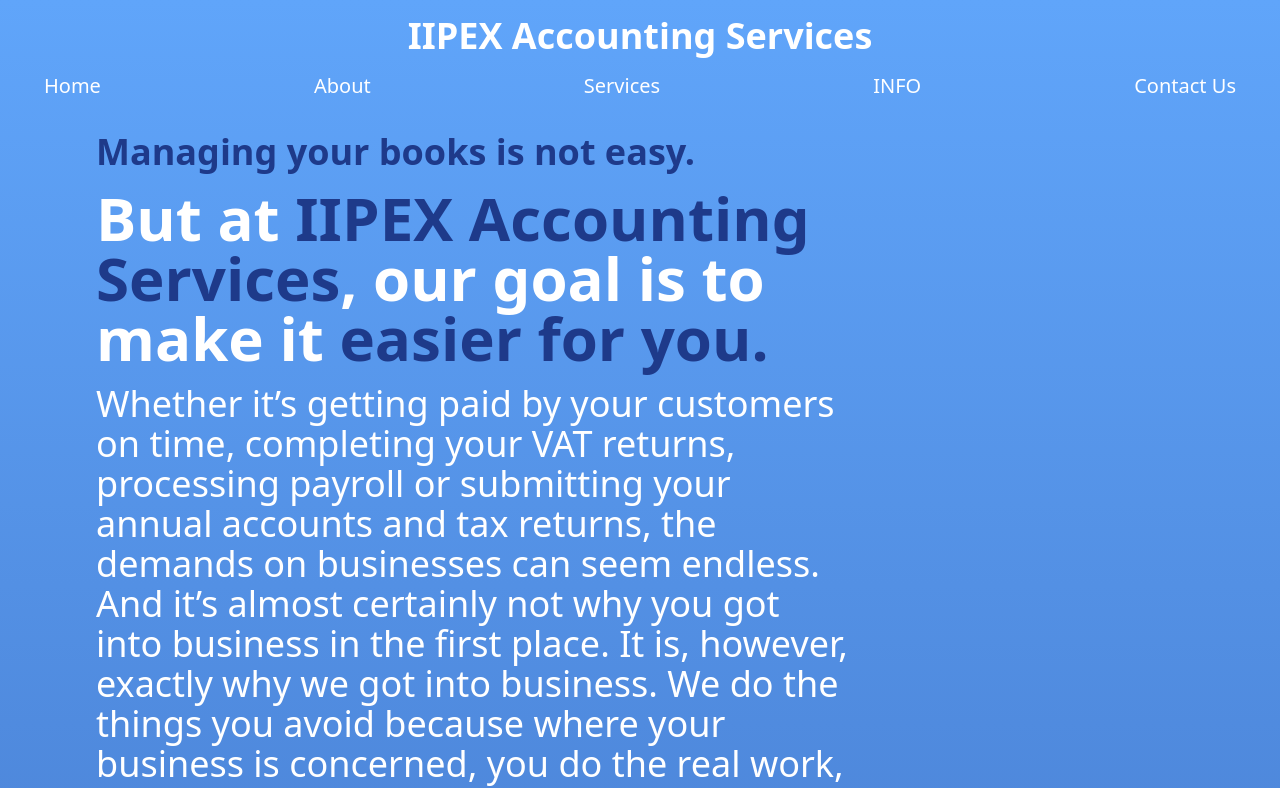
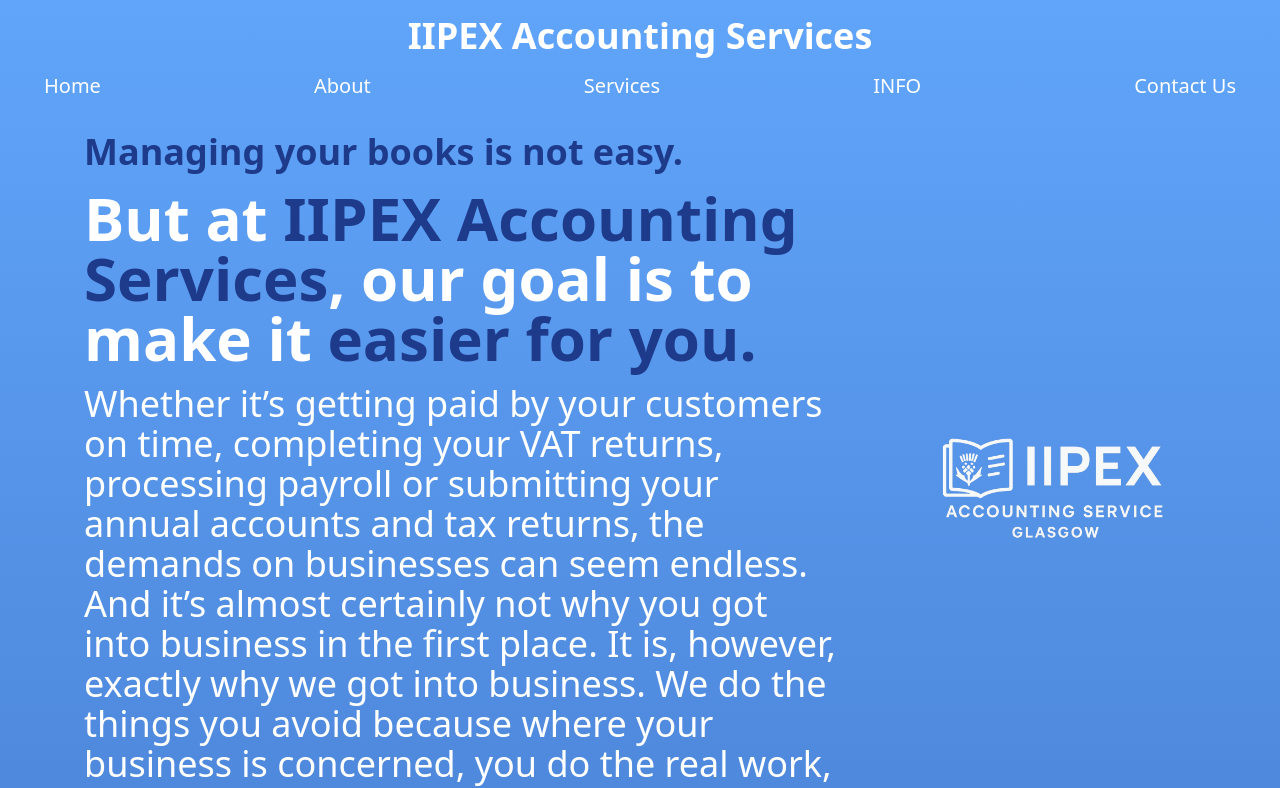
Before and after one commit to dhdylanhuang/iipex-bookkeeping, a React (Create React App) app in the folder iipex-webapp/: page / in a window 1280 px wide. Shown: the top 788 px of the page. Built offline with nearby package versions, Linux system fonts and the light colour scheme.

Commit message:
Included Logo

```diff
--- a/iipex-webapp/src/components/Home.jsx
+++ b/iipex-webapp/src/components/Home.jsx
@@ -1,20 +1,28 @@
 import React from 'react';
+import logo from '../assets/iipex-logo.png';
 
 const Home = () => {
 return (
-    <div className="text-white pl-12">
-        <div className="pl-0 sm:pl-12 md:pl-12 p-4 max-w-[1240px] w-full md:w-2/3 h-auto ml-0 flex flex-col justify-center items-start text-left">
+    <div className="text-white p-4 max-w-[1240px] mx-auto flex flex-col md:flex-row justify-between items-center">
+        <div className="pl-0 md:pl-12 w-full md:w-2/3 flex flex-col justify-center items-start text-left">
             <p className="text-blue-900 font-bold text-4xl">
                 Managing your books is not easy.
             </p>
             <h1 className="text-3xl md:text-6xl sm:text-5xl font-bold md:pt-4">
-                But at <span className='text-blue-900'>IIPEX Accounting Services</span>, our goal is to make it <span className='text-blue-900'>easier for you.</span>
+                But at <span className="text-blue-900">IIPEX Accounting Services</span>, our goal is to make it <span className="text-blue-900">easier for you.</span>
             </h1>
             <div className="flex justify-start items-center">
-                <p className="text-lg md:text-4xl sm:text-3xl  py-4">
+                <p className="text-lg md:text-4xl sm:text-3xl py-4">
                     Whether it’s getting paid by your customers on time, completing your VAT returns, processing payroll or submitting your annual accounts and tax returns, the demands on businesses can seem endless. And it’s almost certainly not why you got into business in the first place. It is, however, exactly why we got into business. We do the things you avoid because where your business is concerned, you do the real work, we do the paperwork.
                 </p>
             </div>
+        </div>
+        <div className="w-full md:w-1/3 flex justify-center sm:justify-end items-center px-4 sm:pr-12">
+            <img
+                src={logo}
+                alt="IIPEX Logo"
+                className="h-5/6 w-5/6 max-w-screen-sm"
+            />
         </div>
     </div>
 );
```
Also changed, not shown: iipex-webapp/src/assets/iipex-logo.png (added).
